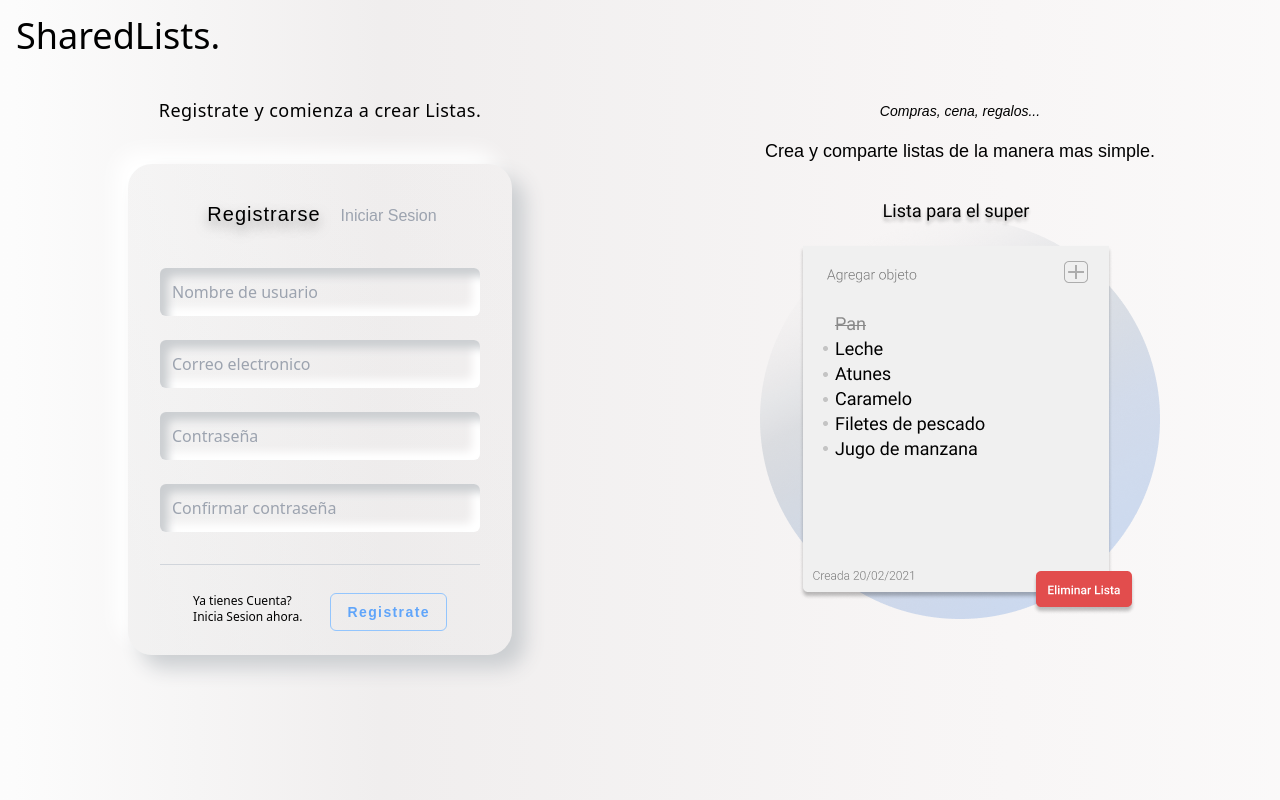
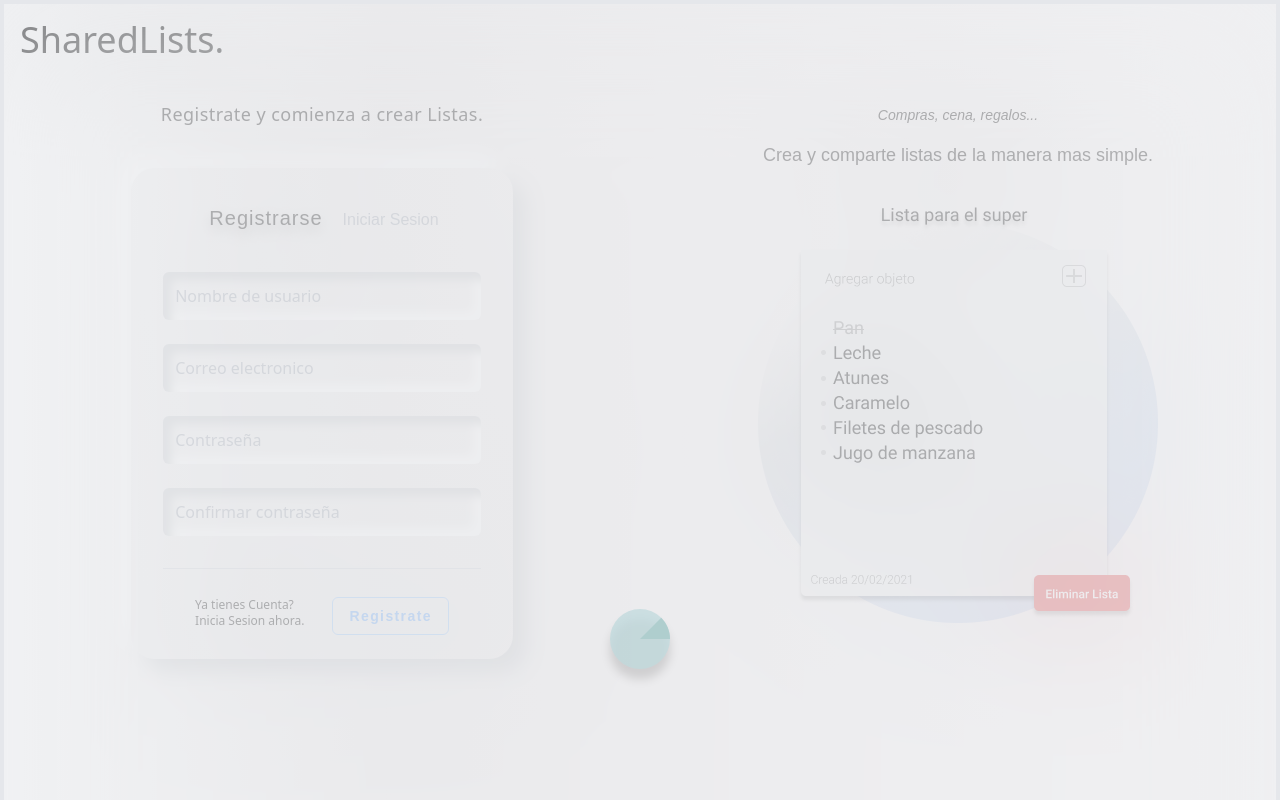
Before and after one commit to Gabriel-Cz/Lists-Frontend, a Vue app: page / in a window 1280 px wide. Shown: the top 800 px of the page. Built offline with nearby package versions, Linux system fonts and the light colour scheme.

Commit message:
loading state in vuex store and testing spin loader overlay in app page

```diff
--- a/src/App.vue
+++ b/src/App.vue
@@ -1,8 +1,40 @@
 <template>
-  <div id="app" class="bg-backgroundPageColor">
-      <router-view />
+  <div id="app" class="bg-backgroundPageColor border-4 relative">
+      <div class="absolute z-20 top-0 left-0 w-full h-full bg-gray-200 opacity-50 backdrop-filter backdrop-blur-3xl grid place-items-center">
+        <svg class="w-20 h-20 animation-spin" viewBox="0 0 32 32" fill="none" xmlns="http://www.w3.org/2000/svg">
+<g filter="url(#filter0_d)">
+<circle cx="16" cy="12" r="12" fill="#8DC3CA" fill-opacity="0.75"/>
+</g>
+<path d="M28 12C28 10.4241 27.6896 8.86371 27.0866 7.4078C26.4835 5.95189 25.5996 4.62902 24.4853 3.51472L16 12H28Z" fill="#6AABAB"/>
+<defs>
+<filter id="filter0_d" x="0" y="0" width="32" height="32" filterUnits="userSpaceOnUse" color-interpolation-filters="sRGB">
+<feFlood flood-opacity="0" result="BackgroundImageFix"/>
+<feColorMatrix in="SourceAlpha" type="matrix" values="0 0 0 0 0 0 0 0 0 0 0 0 0 0 0 0 0 0 127 0"/>
+<feOffset dy="4"/>
+<feGaussianBlur stdDeviation="2"/>
+<feColorMatrix type="matrix" values="0 0 0 0 0 0 0 0 0 0 0 0 0 0 0 0 0 0 0.25 0"/>
+<feBlend mode="normal" in2="BackgroundImageFix" result="effect1_dropShadow"/>
+<feBlend mode="normal" in="SourceGraphic" in2="effect1_dropShadow" result="shape"/>
+</filter>
+</defs>
+</svg>
+      </div>
+      <body class="z-10">
+        <router-view />
+      </body>
       <footer class="w-full pb-4 flex items-end justify-center text-center">
         <small class="text-gray-400">SharedLists ° 2020</small>
       </footer>
   </div>
 </template>
+
+<script>
+import { mapState } from 'vuex'
+export default {
+  computed: {
+    ...mapState('user', {
+      loading: state => state.loading
+    })
+  },
+}
+</script>
--- a/src/store/modules/user.js
+++ b/src/store/modules/user.js
@@ -6,6 +6,7 @@ const state = () => ({
     token: localStorage.getItem('token') || '',
     userDB: '',
     message: '',
+    loading: true,
     userInput: {
       email: '',
       password: ''
@@ -29,6 +30,9 @@ const mutations = {
     },
     setMessage(state, payload) {
       state.message = payload
+    },
+    setLoading(state, payload) {
+      state.loading = payload;
     },
     getUser(state, payload) {
         state.token = payload
@@ -59,8 +63,10 @@ const actions = {
           payload = state.newUserInput;
           axios.post('/users/new-user', payload)
           .then(() => {
-            setTimeout(() => {
-              dispatch('loginUser', {email: payload.email, password: payload.password})
+            commit('setLoading', true);
+            setTimeout(async() => {
+              await dispatch('loginUser', {email: payload.email, password: payload.password})
+              commit('setLoading', false);
               setTimeout(() => {
                  commit('cleanNewUserInput');
               }, 100)
@@ -80,8 +86,10 @@ const actions = {
     loginUser({commit, dispatch}, user) {
         axios.post('/login', user)
          .then(res => {
+           commit('setLoading', true);
            let token = res.data.token;
            dispatch('saveUser', token)
+           commit('setLoading', false);
            router.push({
              path: '/user/' + user.name
            });
```
Also changed, not shown: src/assets/svg/SpinLoader.svg (added).
